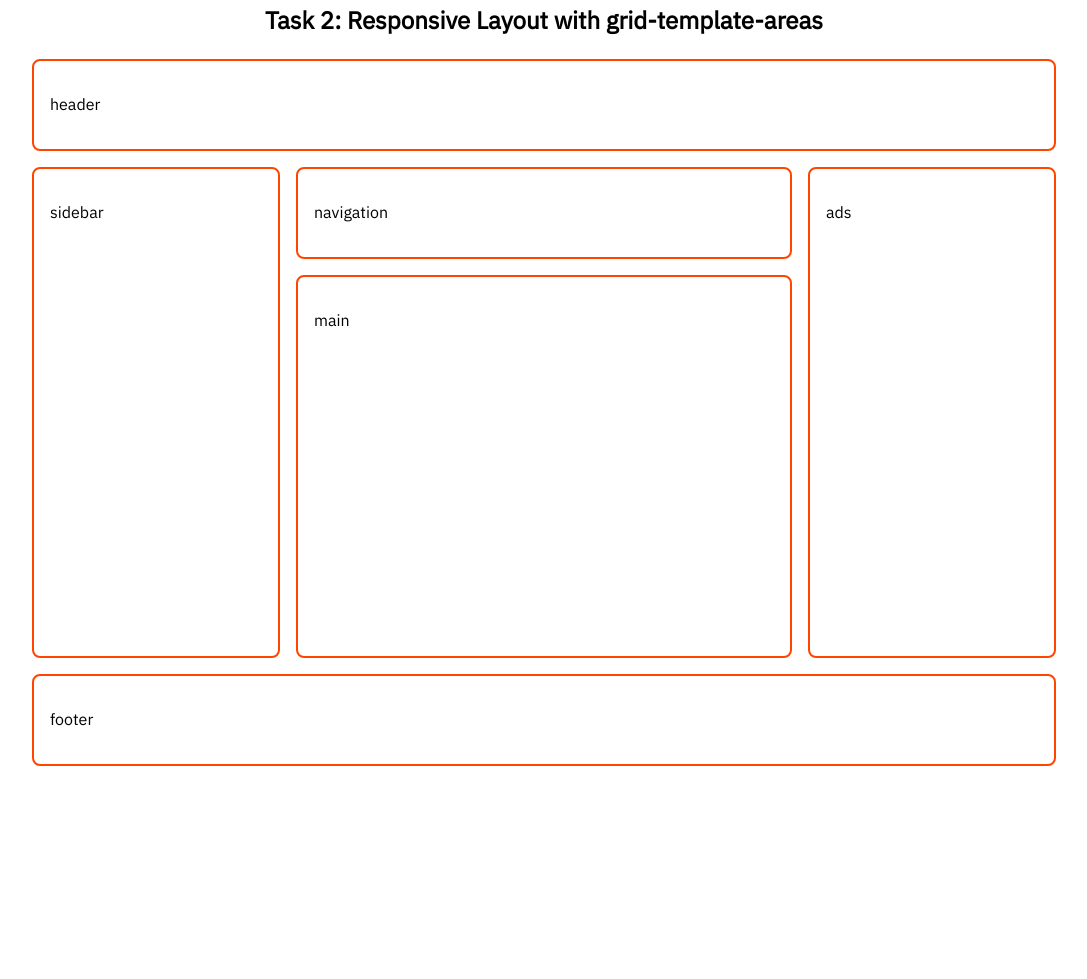
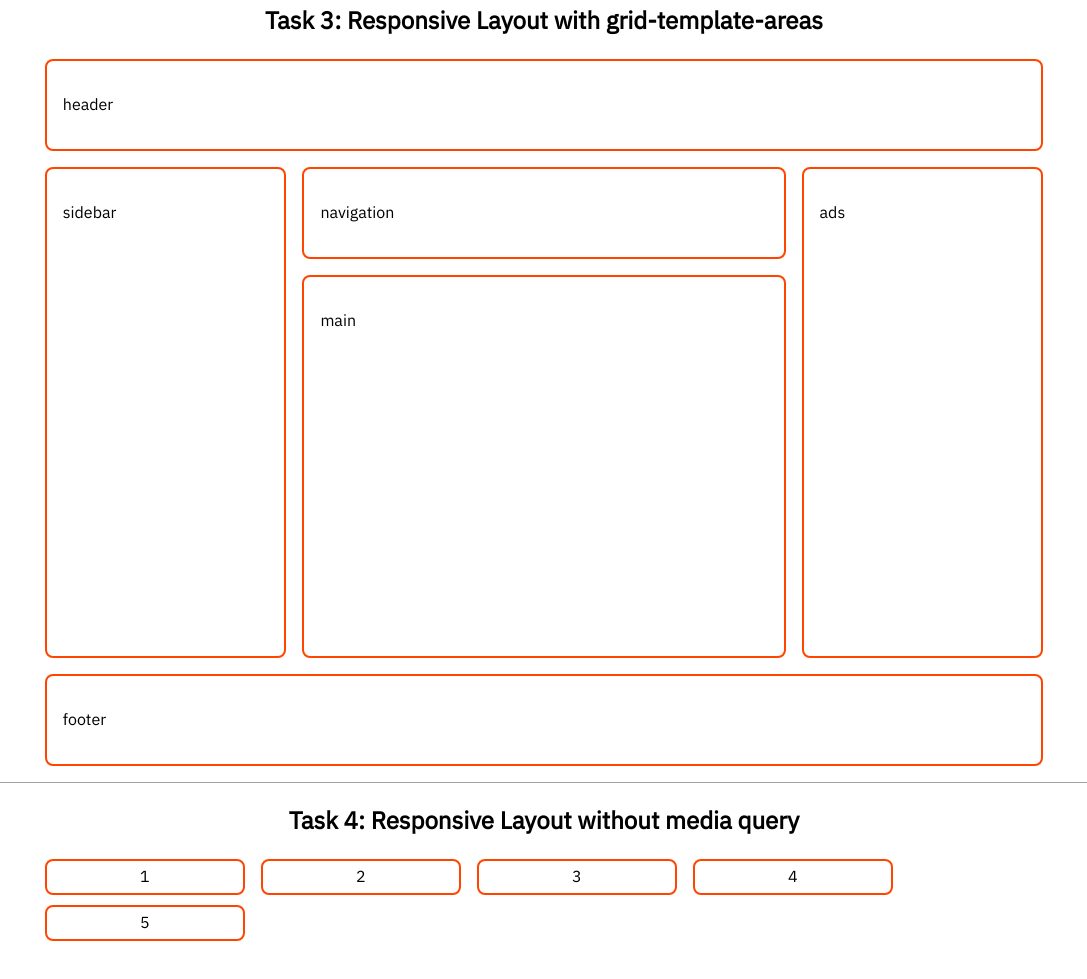
Before and after one commit to Mavrik-jnr/FreeCodeCamp-GridChallenge, a plain HTML site: page index.html in a window 1280 px wide. Shown: the part 1618-2597 px from the top of the page, without its empty margins (96-1183 px from the left). Before the commit the page ends 2400 px from the top, so only its background shows below. Drawn offline with Linux system fonts and the light colour scheme.

Commit message:
Add Task 4

```diff
--- a/index.html
+++ b/index.html
@@ -38,7 +38,7 @@
     </section>
 
     <section class="task-3">
-      <h1>Task 2: Responsive Layout with grid-template-areas</h1>
+      <h1>Task 3: Responsive Layout with grid-template-areas</h1>
       <div class="task-3-grid">
         <header class="header">
           <p>header</p>
@@ -58,5 +58,16 @@
         </footer>
       </div>
     </section>
+
+    <section class="task-4">
+      <h1>Task 4: Responsive Layout without media query</h1>
+      <div class="task-4-grid">
+        <div>1</div>
+        <div>2</div>
+        <div>3</div>
+        <div>4</div>
+        <div>5</div>
+      </div>
+    </section>
   </body>
 </html>
--- a/styles.css
+++ b/styles.css
@@ -10,14 +10,16 @@
 body {
   margin: 0;
   min-height: 100vh;
+  padding-inline: 16px;
 }
 
 .task-1,
 .task-2,
-.task-3 {
+.task-3,
+.task-4 {
   display: flex;
   flex-direction: column;
-  justify-content: space-around;
+  justify-content: center;
   align-items: center;
   min-height: 100vh;
   border-top: 1px solid rgb(165, 159, 159);
@@ -81,6 +83,15 @@ body {
   }
 }
 
+.task-4-grid {
+  display: grid;
+  flex: 1;
+  grid-template-columns: repeat(auto-fill, minmax(100px, 200px));
+  grid-auto-rows: 30px;
+  gap: 16px;
+  width: 80%;
+}
+
 header,
 main,
 nav,
@@ -126,3 +137,12 @@ footer,
   grid-column: span 7;
   grid-row: span -1;
 }
+
+.task-4-grid > div {
+  border: 2px solid orangered;
+  border-radius: 8px;
+  padding: 16px;
+  display: flex;
+  align-items: center;
+  justify-content: center;
+}
```
